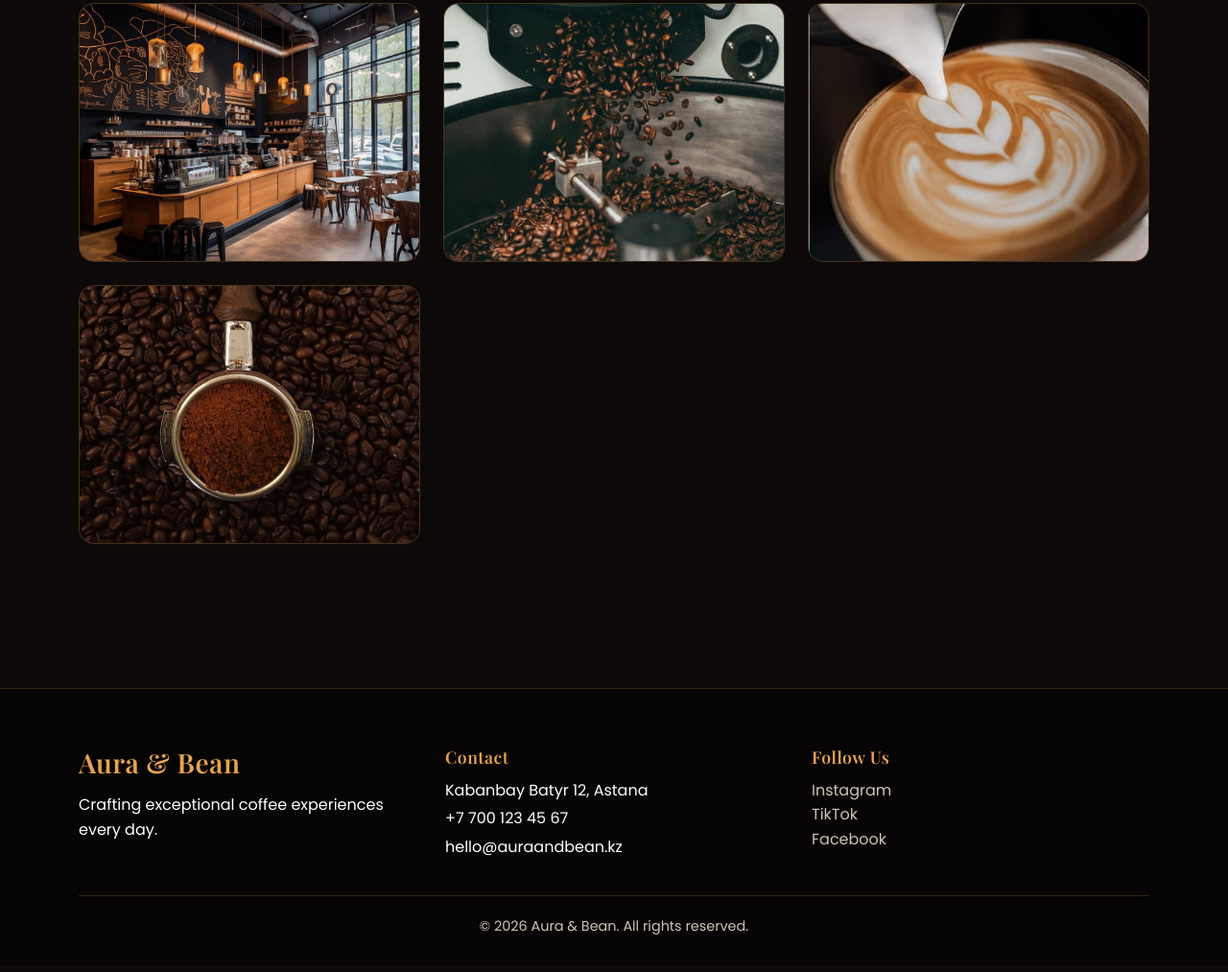
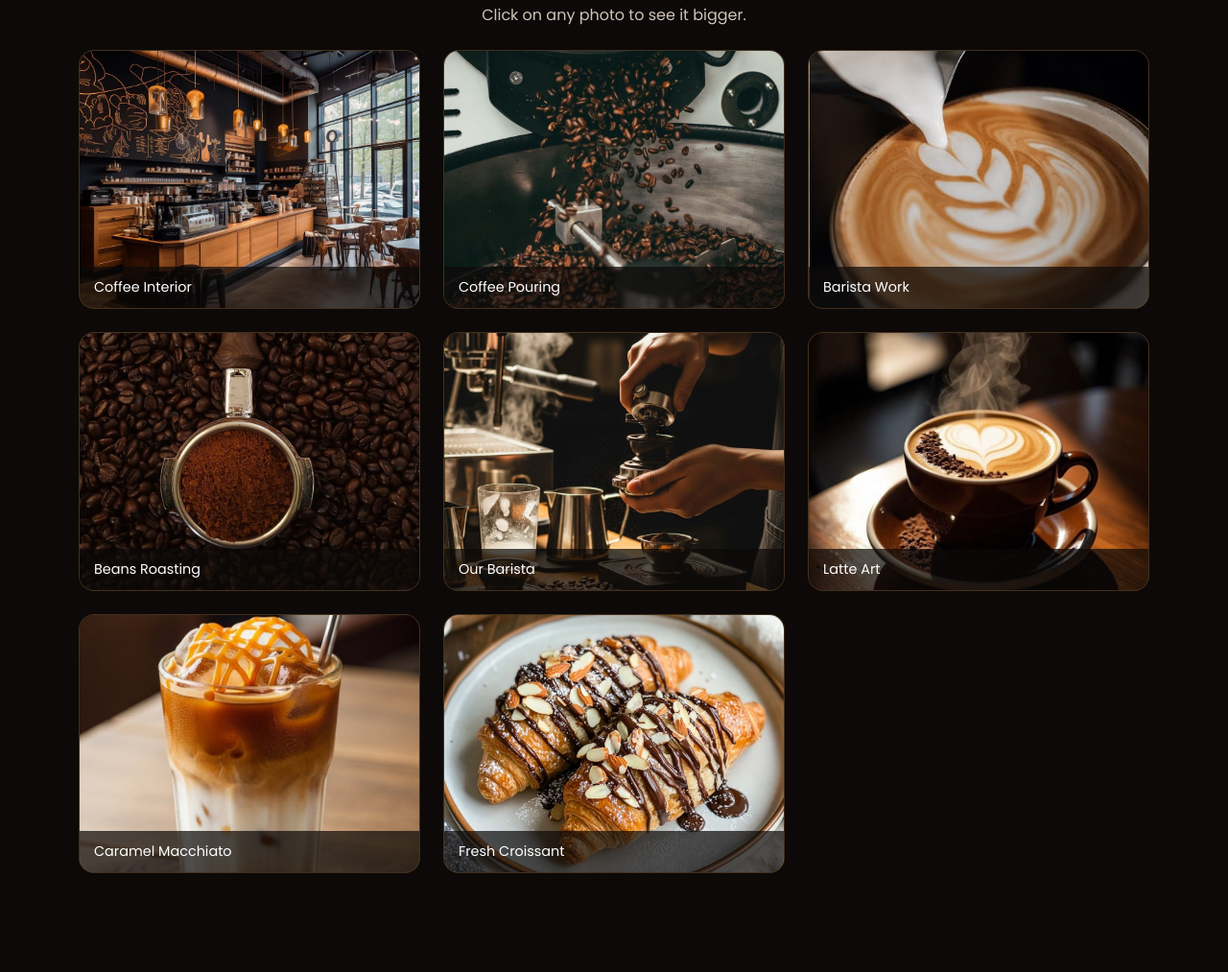
Before and after one commit to Aikorkem07/web1_midterm, a plain HTML site: page gallery.html in a window 1280 px wide. Shown: the part 423-1436 px from the top of the page at 96% size. Drawn offline with nearby package versions, Linux system fonts and the light colour scheme; a web font is replaced by a local one.

Commit message:
Kapessova Danaiym

```diff
--- a/gallery.html
+++ b/gallery.html
@@ -41,22 +41,53 @@
 
     <section class="gallery-section">
         <div class="container">
+            <p class="text-center text-muted mb-4">Click on any photo to see it bigger.</p>
             <div class="gallery-grid">
                 <div class="gallery-item">
                     <img src="images/gallery1.jpg" alt="Coffee Interior" loading="lazy">
+                    <span class="gallery-caption">Coffee Interior</span>
                 </div>
                 <div class="gallery-item">
                     <img src="images/gallery2.jpg" alt="Coffee Pouring" loading="lazy">
+                    <span class="gallery-caption">Coffee Pouring</span>
                 </div>
                 <div class="gallery-item">
                     <img src="images/gallery3.jpg" alt="Barista Work" loading="lazy">
+                    <span class="gallery-caption">Barista Work</span>
                 </div>
                 <div class="gallery-item">
                     <img src="images/gallery4.jpg" alt="Beans Roasting" loading="lazy">
+                    <span class="gallery-caption">Beans Roasting</span>
+                </div>
+                <div class="gallery-item">
+                    <img src="images/about-barista.jpg" alt="Our Barista" loading="lazy">
+                    <span class="gallery-caption">Our Barista</span>
+                </div>
+                <div class="gallery-item">
+                    <img src="images/latte.jpg" alt="Latte Art" loading="lazy">
+                    <span class="gallery-caption">Latte Art</span>
+                </div>
+                <div class="gallery-item">
+                    <img src="images/caramel-macchiato.jpg" alt="Caramel Macchiato" loading="lazy">
+                    <span class="gallery-caption">Caramel Macchiato</span>
+                </div>
+                <div class="gallery-item">
+                    <img src="images/croissant.jpg" alt="Fresh Croissant" loading="lazy">
+                    <span class="gallery-caption">Fresh Croissant</span>
                 </div>
             </div>
         </div>
     </section>
+
+    <div id="lightbox" class="lightbox">
+        <button id="lightboxClose" class="lightbox-close">&times;</button>
+        <button id="prevBtn" class="lightbox-arrow lightbox-prev">&#10094;</button>
+        <div class="lightbox-content">
+            <img id="lightboxImg" src="" alt="">
+            <p id="lightboxCaption" class="mt-3"></p>
+        </div>
+        <button id="nextBtn" class="lightbox-arrow lightbox-next">&#10095;</button>
+    </div>
 </main>
 
 <footer class="site-footer">
```
